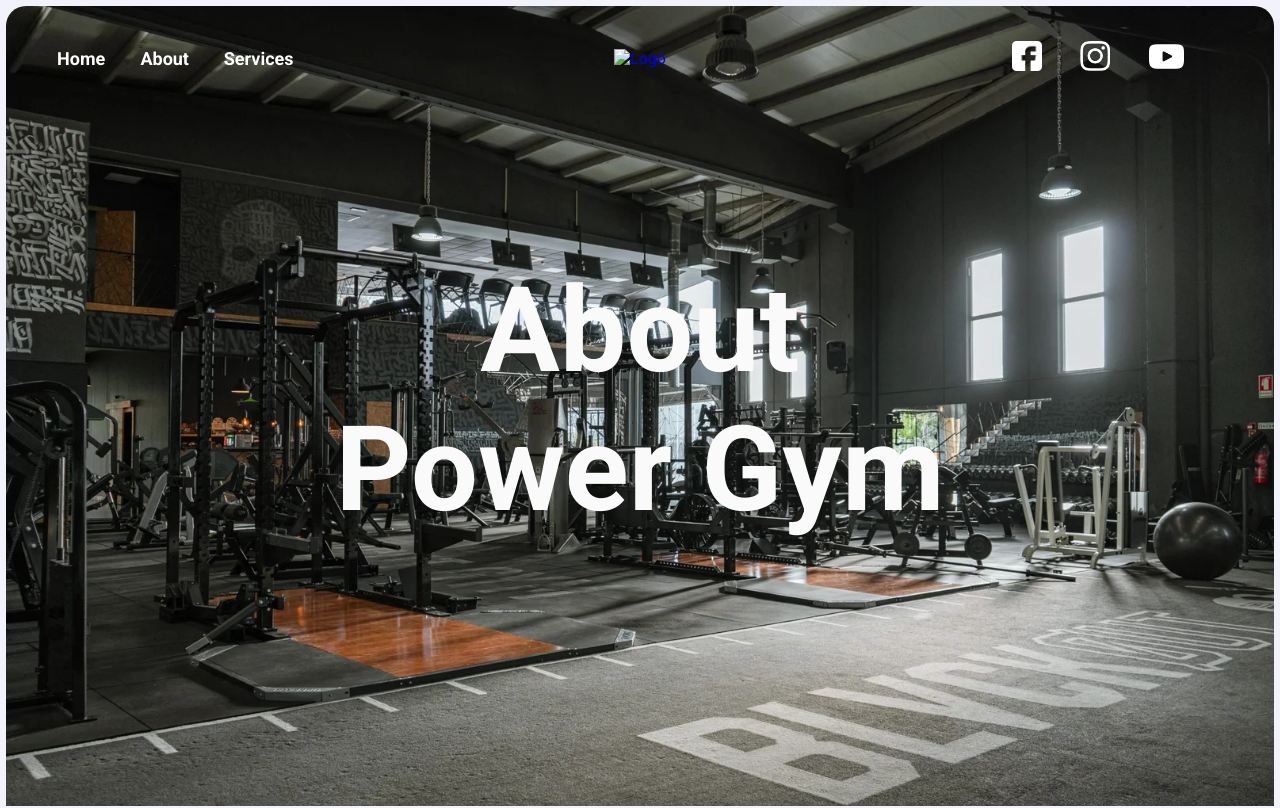
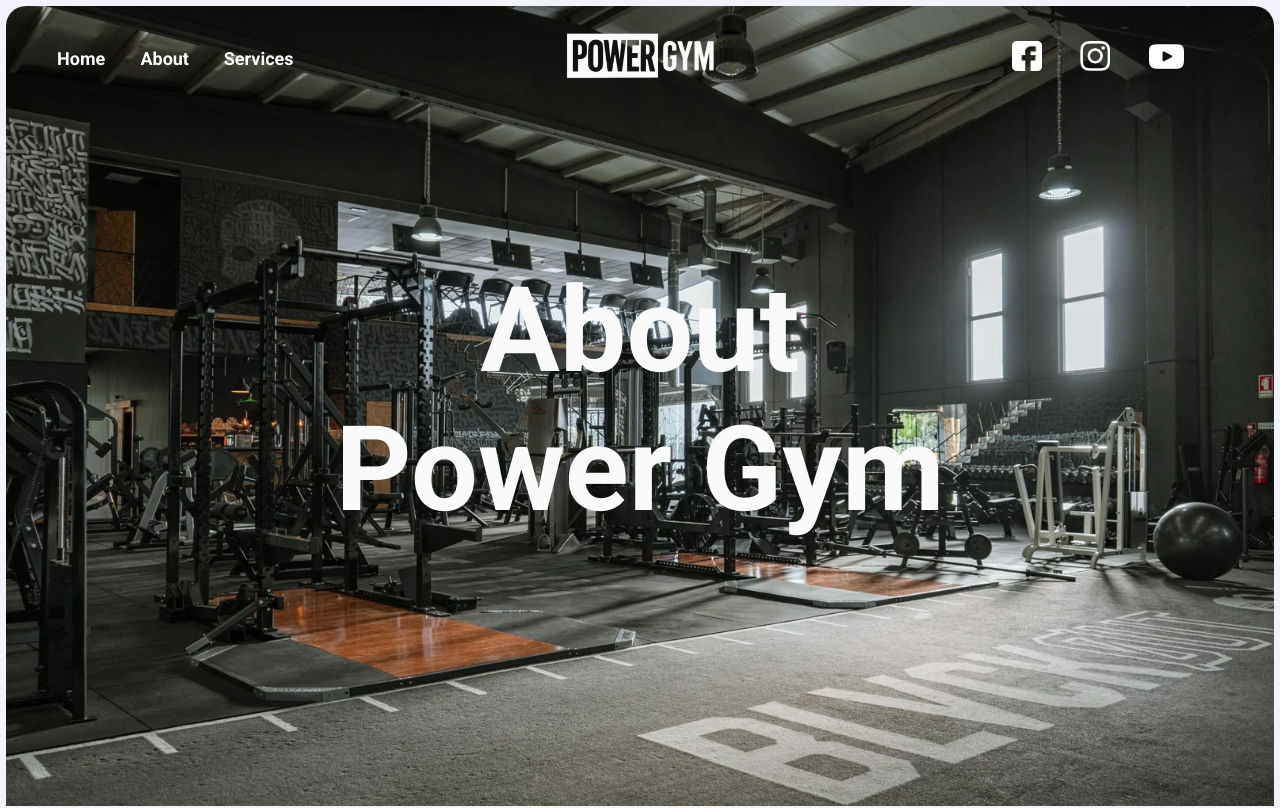
Before and after one commit to enis277/powergym-site, a plain HTML site: page about.html in a window 1280 px wide. Shown: the top 808 px of the page. Drawn offline with Linux system fonts and the light colour scheme.

Commit message:
Update about.html

```diff
--- a/about.html
+++ b/about.html
@@ -23,7 +23,7 @@
 
           <div class="left-section">
             <a href="index.html">
-              <img src="images/logos/mygym-logo.png" alt="Logo">
+              <img src="images/mygym-logo.png" alt="Logo">
             </a>
           </div>
 
@@ -196,7 +196,7 @@
 
         <div>
           <a href="index.html">
-            <img class="logo" src="images/logos/mygym-logo.png">
+            <img class="logo" src="images/mygym-logo.png">
           </a>
         </div>
 
```
